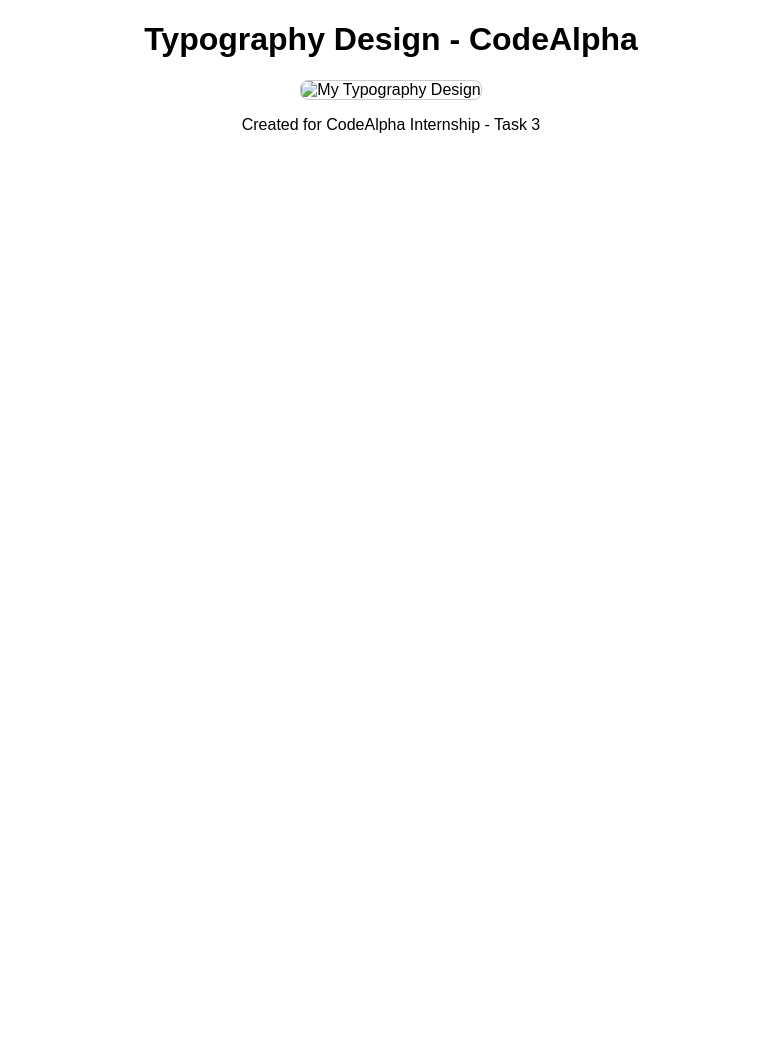
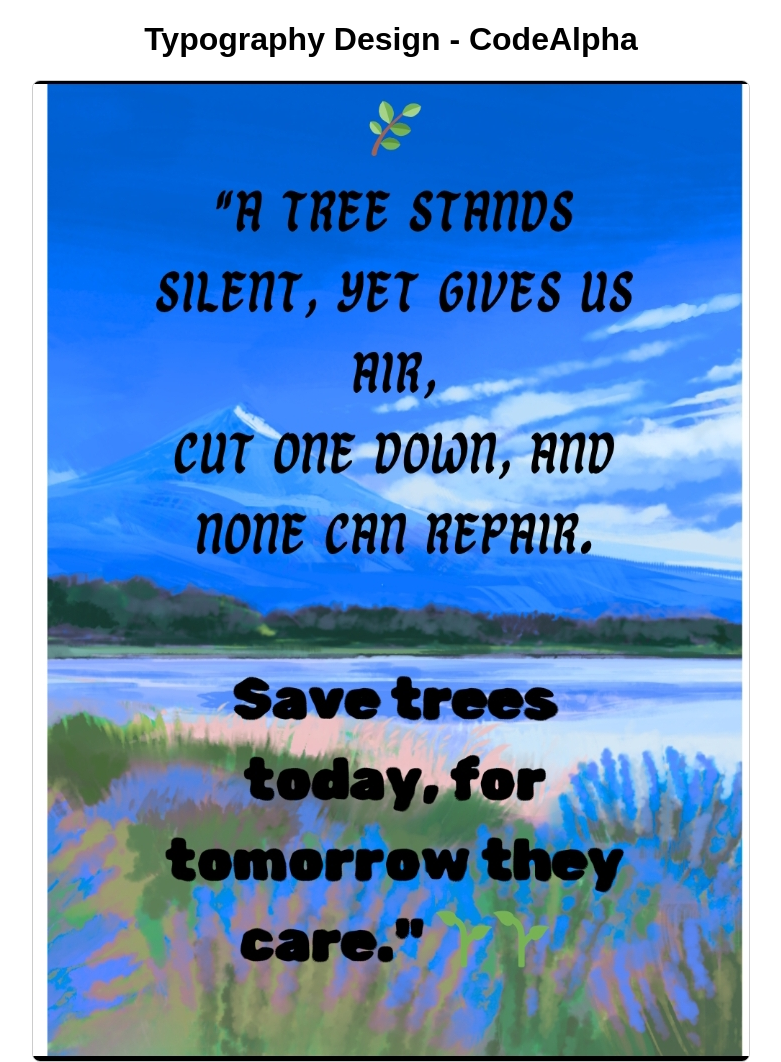
Before and after one commit to Pavithra-2005-dot/Code-alpa-, a plain HTML site: page index.html in a window 1280 px wide. Shown: the top 1062 px of the page, without its empty margins (249-1030 px from the left). Before the commit the page ends 800 px from the top, so only its background shows below. Drawn offline with Linux system fonts and the light colour scheme.

Commit message:
Update index.html

```diff
--- a/index.html
+++ b/index.html
@@ -5,7 +5,7 @@
 </head>
 <body style="text-align: center; font-family: sans-serif;">
   <h1>Typography Design - CodeAlpha</h1>
-  <img src="🌿 A tree stands silent, yet gives us air, Cut one down, and none can repai_20250626_181746_0000.png" alt="My Typography Design" style="max-width: 90%; border: 1px solid #ccc; border-radius: 8px;">
+  <img src="IMG_20250626_191828.jpg" alt="My Typography Design" style="max-width: 90%; border: 1px solid #ccc; border-radius: 8px;">
   <p>Created for CodeAlpha Internship - Task 3</p>
 </body>
 </html>
```
